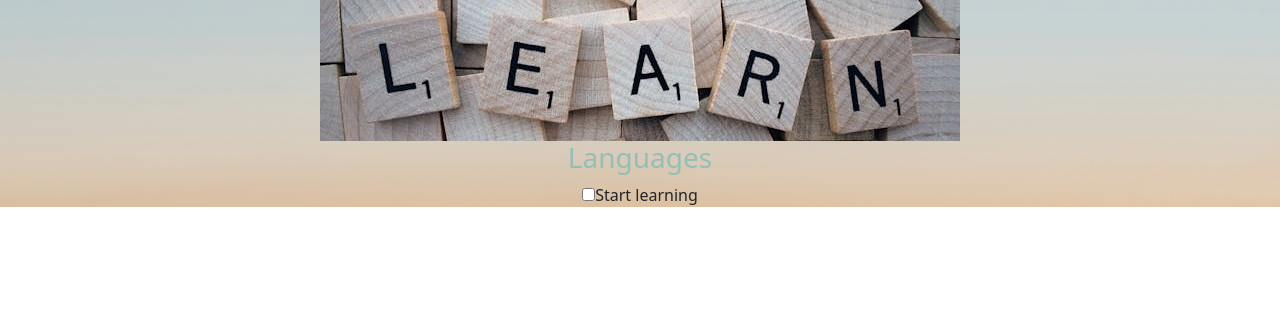
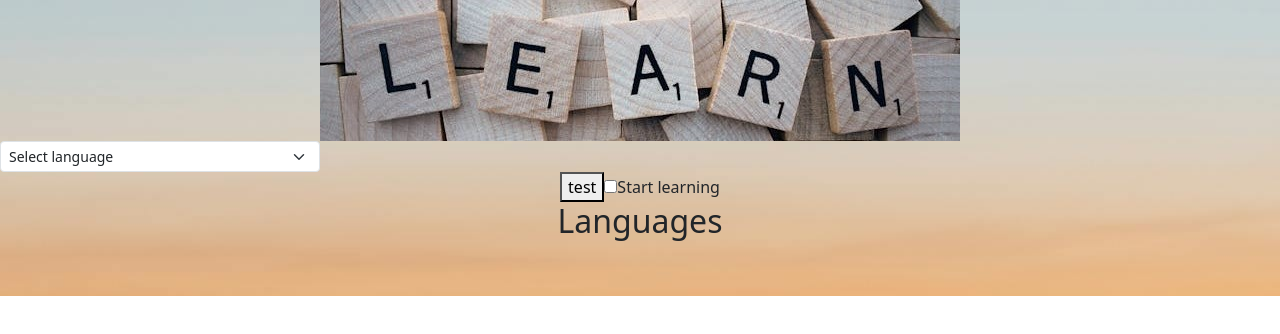
Before and after one commit to hannutt/LearnLanguages, a React (Create React App) app in the folder frontend/: page / in a window 1280 px wide. Shown: the top 334 px of the page. Built offline with nearby package versions, Linux system fonts and the light colour scheme.

Commit message:
swedish language added

```diff
--- a/frontend/src/App.css
+++ b/frontend/src/App.css
@@ -37,6 +37,9 @@
     transform: rotate(360deg);
   }
 }
-.lngHeader {
-  color: #93bfb4
+.question {
+  align-items: center;
+  border: 2px solid black;
+  width: 20%;
+  padding: 5px;
 }
--- a/frontend/src/App.js
+++ b/frontend/src/App.js
@@ -1,4 +1,4 @@
-import logo from './logo.svg';
+
 import './App.css';
 import WordInput from "./pages/WordInput"
 import axios from "axios"
@@ -9,25 +9,44 @@ function App() {
   const [startLearn, setStartLearn] = useState(false)
   const [question, setQuestion] = useState([])
   const [questionId, setQuestionId] = useState(1)
+  const [table,setTable]=useState("")
   const handleClick = async () => {
     setStartLearn(!startLearn)
-    const res = await axios.get("http://localhost:8800/question/" + questionId)
+    const res = await axios.get("http://localhost:8800/question/"+questionId)
     setQuestion(res.data)
 
 
   }
+  const tableClick = async () => {
+    const res = await axios.get('http://localhost:8800/tablename/'+table,{questionId})
+    console.log(res.data)
+  }
   return (
     <div className="App">
       <img src={learnHeader}></img>
-      <h3 className='lngHeader'>Languages</h3>
+      <br></br>
+     {/*w-25 muuttaa leveyden 25 prosenttiin*/}
+      <select class="form-select form-select-sm w-25" onChange={e=>setTable(e.target.value)} aria-label=".form-select-sm example">
+        <option selected >Select language</option>
+        {console.log(table)}
+        <option value="questions">Finnish</option>
+        <option value="questionswe">Swedish</option>
+        <option value="3">Three</option>
+      </select>
 
+      <button onClick={tableClick}>test</button>
+      <input class="startLearnCB" type="checkbox" id="startLearn" onChange={handleClick} />
+      <label class="startLearnLbl" for="startLearnCB">Start learning</label>
+      <br></br>
+      <h2 className='lngHeader'>Languages</h2>
+      <br></br>
       {question.map(q => (
-        <p id='question'><b>{q.ask}</b></p>
+        <center>
+          <p id='question' className='question'><b>{q.ask}</b></p>
+        </center>
       ))}
 
 
-      <input class="startLearnCB" type="checkbox" id="startLearn" onChange={handleClick} />
-      <label class="startLearnLbl" for="startLearnCB">Start learning</label>
 
       <br></br>
       {/*jos starlearn on true eli checkboksia on klikattu näytetään wordinput komponentti
```
Also changed, not shown: 2 other files (tests, documents, lock files or other folders).
